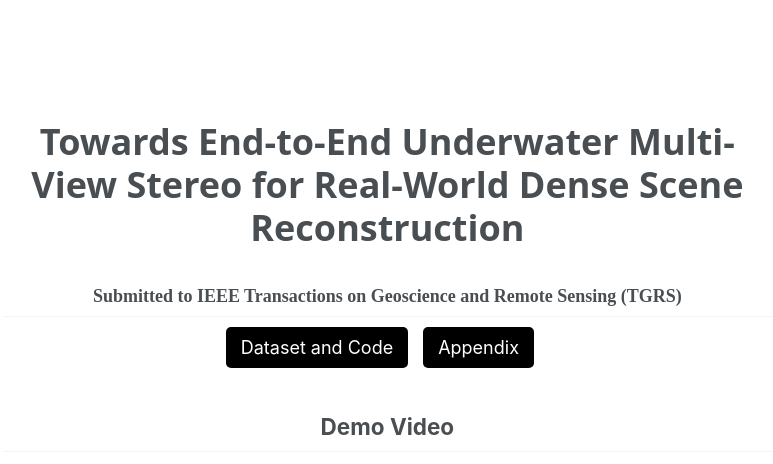
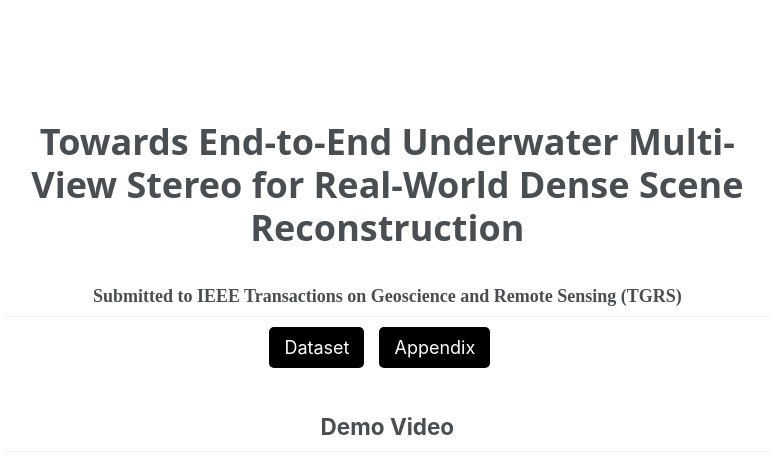
Before and after one commit to YANG-SOBER/UnderMVS, a Jekyll site: the page built from _pages/about.md, in a window 1280 px wide. Shown: the top 464 px of the page, without its empty margins (279-1052 px from the left). Built offline with Jekyll 4.4.1, drawn with Linux system fonts in a browser that asks for light colours; grey boxes are pictures that could not be loaded.

Commit message:
Update about.md

```diff
--- a/_pages/about.md
+++ b/_pages/about.md
@@ -26,7 +26,7 @@ layout: single
 
 <div style="display: flex; flex-direction: row; margin: 10px auto; justify-content: center">
 <button style="background-color: #000000; color: white;margin-right: 15px; padding: 10px 15px; border: none; border-radius: 5px;">
-<a href="https://github.com/YANG-SOBER/UwMVS/tree/main" style="color: white; text-decoration: none;">Dataset and Code</a>
+<a href="https://github.com/YANG-SOBER/UwMVS/tree/main" style="color: white; text-decoration: none;">Dataset</a>
 </button>
 
 <button style="background-color: #000000; color: white;margin-right: 15px; padding: 10px 15px; border: none; border-radius: 5px;">
```
